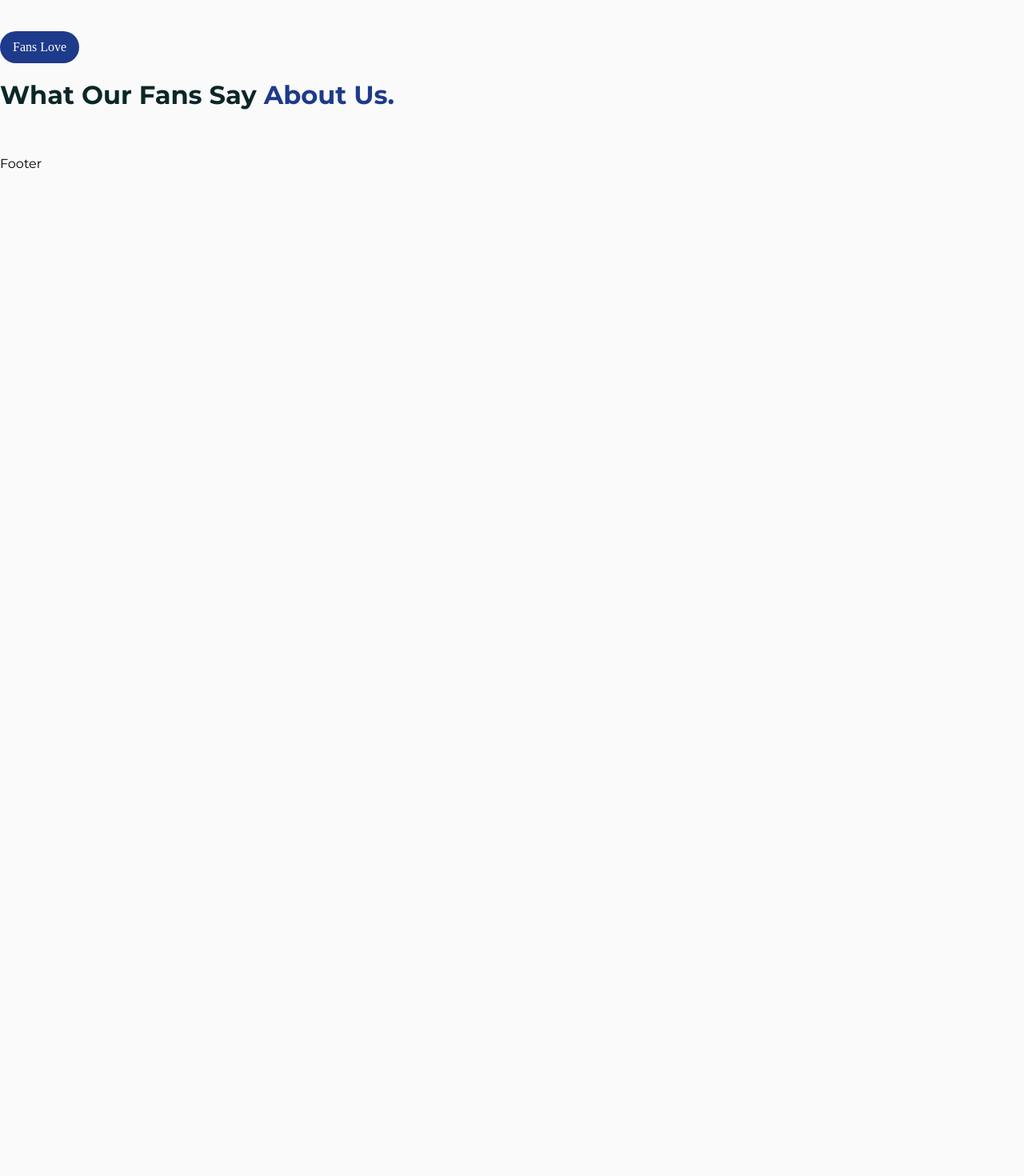
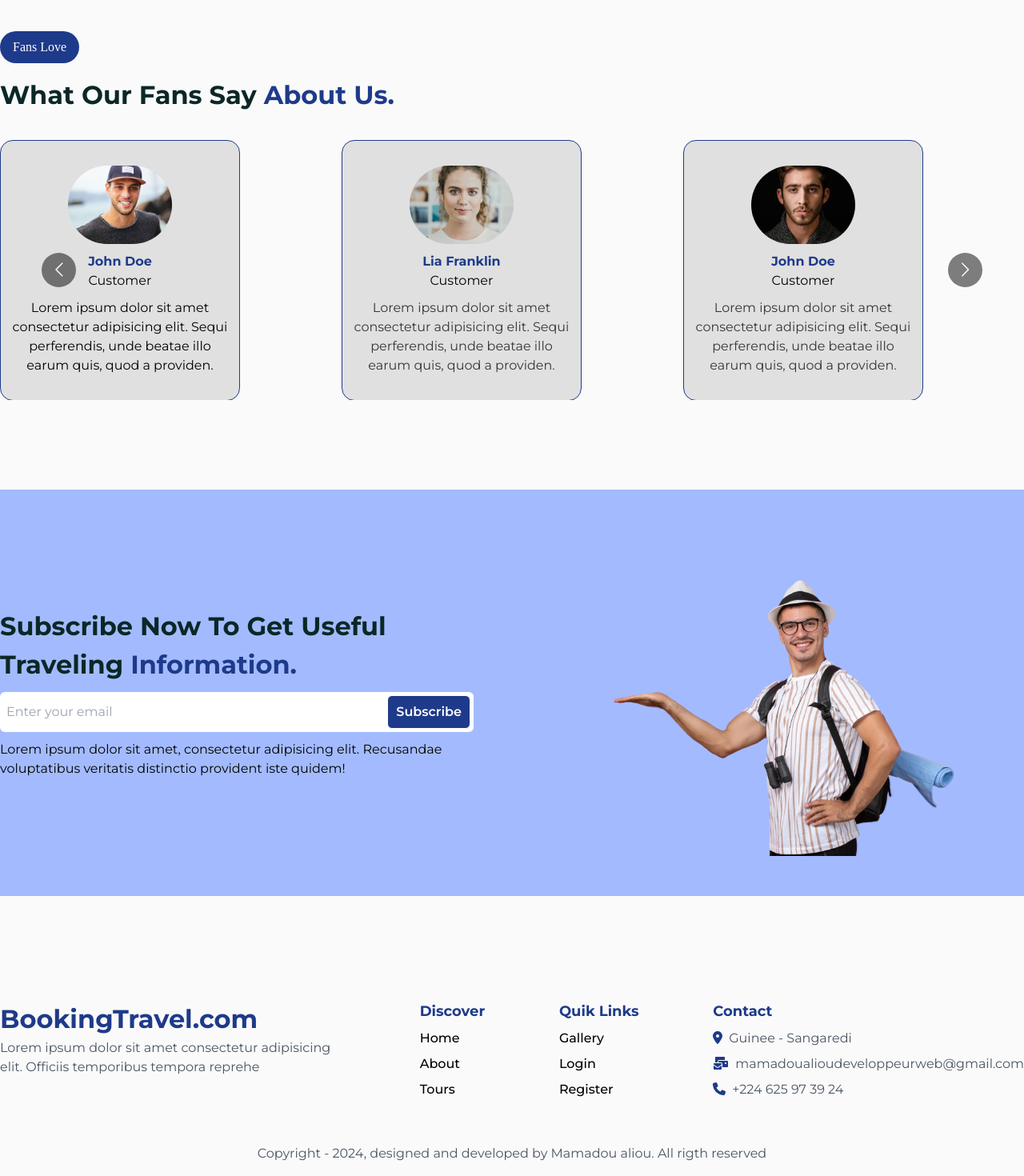
Before and after one commit to aliou77/MERN-Stack-Travel-Booking-Website, a React (Create React App) app in the folder frontend/: page /home in a window 1280 px wide. Shown: the part 4963-6433 px from the top of the page at 80% size. Before the commit the page ends 5180 px from the top, so only its background shows below. Built offline with nearby package versions, Linux system fonts and the light colour scheme; a web font is replaced by a local one.

Commit message:
design: finish home page

```diff
--- a/frontend/src/App.css
+++ b/frontend/src/App.css
@@ -50,6 +50,14 @@ a {
 /* header css */
 .header-link-item a.active{
   @apply text-blue-900;
+}
+.fixed-header{
+  position: sticky;
+  top: 0;
+  left: 0;
+  width: 100%;
+  box-shadow: rgba(17, 12, 46, 0.15) 0px 48px 100px 0px;
+  z-index: 10;
 }
 
 /* css hero */
@@ -124,6 +132,19 @@ div.tour-item img{
   transform: scale(1.1);
 }
 
+/* css testimonals section */
+.testimonial-item{
+  @apply max-w-[300px] bg-[#e0e0e0] py-[31px] px-[7px] rounded-[1rem] border border-blue-900;
+}
+.btn-newsletter{
+  @apply border border-white bg-blue-900 text-white font-semibold hover:border-blue-900 px-[10px] py-2 rounded-md;
+}
+
+/*  */
+
+
+
+
 .desktop-width{
   max-width: 1300px;
   width: 100%;
--- a/frontend/src/Components/Footer/Footer.jsx
+++ /dev/null
@@ -1,9 +0,0 @@
-import React from 'react'
-
-function Footer() {
-  return (
-    <div>Footer</div>
-  )
-}
-
-export default Footer
--- /dev/null
+++ b/frontend/src/Components/Footer/Footer.tsx
@@ -0,0 +1,94 @@
+import React from 'react'
+import Logo from '../Logo'
+import {FontAwesomeIcon} from '@fortawesome/react-fontawesome';
+import { faLocationDot, faMailBulk, faPhone } from '@fortawesome/free-solid-svg-icons';
+import { Link } from 'react-router-dom';
+
+const footer_link1 = [
+  {
+    path: "/home",
+    diaplay: "Home"
+  },
+  {
+    path: "/about",
+    diaplay: "About"
+  },
+  {
+    path: "/tours",
+    diaplay: "Tours"
+  }
+]
+
+const footer_link2 = [
+  {
+    path: "/gallery",
+    diaplay: "Gallery"
+  },
+  {
+    path: "/login",
+    diaplay: "Login"
+  },
+  {
+    path: "/register",
+    diaplay: "Register"
+  }
+]
+
+function Footer() {
+  return (
+    <footer className='pt-[5rem] desktop-width'>
+      <div className="content flex justify-between">
+        <div className="item max-w-[27rem] w-full">
+          <Logo />
+          <p className='text-gray-600'>Lorem ipsum dolor sit amet consectetur adipisicing elit. Officiis temporibus tempora reprehe</p>
+          <div className="logos flex gap-4">
+          </div>
+        </div>
+        <div className="item">
+          <h5 className='font-bold text-lg text-blue-900'>Discover</h5>
+          <ul>
+            {
+              footer_link1.map((item, index) =>(
+                <li className='font-medium hover:underline hover:text-blue-900 my-2' key={index}>
+                  <Link to={item.path}>{item.diaplay}</Link>
+                </li>
+              ))
+            }
+          </ul>
+        </div>
+        <div className="item">
+          <h5 className='font-bold text-lg text-blue-900'>Quik Links</h5>
+          <ul>
+            {
+              footer_link2.map((item, index) =>(
+                <li className='font-medium hover:underline hover:text-blue-900 my-2' key={index}>
+                  <Link to={item.path}>{item.diaplay}</Link>
+                </li>
+              ))
+            }
+          </ul>
+        </div>
+        <div className="item">
+          <h5 className='font-bold text-lg text-blue-900'>Contact</h5>
+          <ul>
+            <li className='my-2'>
+              <FontAwesomeIcon icon={faLocationDot} className='text-blue-900' />
+              <span className='text-gray-600 ps-2'>Guinee - Sangaredi</span>
+            </li>
+            <li className='my-2'>
+              <FontAwesomeIcon icon={faMailBulk} className='text-blue-900' />
+              <span className='text-gray-600 ps-2'>mamadoualioudeveloppeurweb@gmail.com</span>
+            </li>
+            <li className='my-2'>
+              <FontAwesomeIcon icon={faPhone} className='text-blue-900' />
+              <span className='text-gray-600 ps-2'>+224 625 97 39 24</span>
+            </li>
+          </ul>
+        </div>
+      </div>
+      <p className='text-gray-600 text-center mt-[3rem] mb-4'>Copyright - 2024, designed and developed by Mamadou aliou. All rigth reserved</p>
+    </footer>
+  )
+}
+
+export default Footer
--- /dev/null
+++ b/frontend/src/Components/Newsletter.tsx
@@ -0,0 +1,26 @@
+import React from 'react'
+// @ts-ignore
+import img from '../assets/images/male-tourist.png';
+import Title from './Title';
+
+function Newsletter() {
+  return (
+    <section className='newsletter-section mt-[7rem] bg-[#a3bbfe]'>
+        <div className="content flex gap-4 justify-between items-center py-[50px] desktop-width">
+            <div className="left max-w-[37rem]">
+                <Title title={"subscribe now to get useful traveling"} spanTitle={"information."} />
+                <div className="form-newsletter flex gap-3 bg-white rounded-md p-1 my-[10px]">
+                    <input type="text" className='ps-1 outline-none border-none w-full' placeholder='Enter your email' />
+                    <button type='submit' className='btn-newsletter'>Subscribe</button>
+                </div>
+                <p>Lorem ipsum dolor sit amet, consectetur adipisicing elit. Recusandae voluptatibus veritatis distinctio provident iste quidem!</p>
+            </div>
+            <div className="right">
+                <img src={img} alt="male tourist" />
+            </div>
+        </div>
+    </section>
+  )
+}
+
+export default Newsletter
--- a/frontend/src/Components/Testmonial.tsx
+++ b/frontend/src/Components/Testmonial.tsx
@@ -0,0 +1,91 @@
+import React from 'react'
+import Carousel from 'react-multi-carousel';
+import 'react-multi-carousel/lib/styles.css';
+// @ts-ignore
+import av1 from '../assets/images/ava-1.jpg'; import av2 from '../assets/images/ava-2.jpg'; import av3 from '../assets/images/ava-3.jpg';
+
+const responsive = {
+    desktop: {
+      breakpoint: { max: 3000, min: 1024 },
+      items: 4,
+      slidesToSlide: 3 // optional, default to 1.
+    },
+    tablet: {
+      breakpoint: { max: 1024, min: 464 },
+      items: 3,
+      slidesToSlide: 2 // optional, default to 1.
+    },
+    mobile: {
+      breakpoint: { max: 464, min: 0 },
+      items: 1,
+      slidesToSlide: 1 // optional, default to 1.
+    }
+  };
+
+function Testmonial() {
+  return (
+    <div className='testimonals-container mt-8'>
+        <div className="testimonals-content">
+            <Carousel
+                responsive={responsive}
+                draggable={true}
+                autoPlaySpeed={2000}
+                infinite={true}
+                customTransition="all .5"
+                >
+                <div className="testimonial-item ">
+                    <div className="head flex flex-col items-center justify-center gap-[10px]">
+                        <div className="img w-[130px]">
+                            <img src={av1} alt="avatar" className='rounded-full' />
+                        </div>
+                        <div className="desc text-center">
+                            <h5 className='font-bold capitalize text-blue-900'>John doe</h5>
+                            <p>Customer</p>
+                        </div>
+                        <p className='text-center'>Lorem ipsum dolor sit amet consectetur adipisicing elit. Sequi perferendis, unde beatae illo earum quis, quod a providen.</p>
+                    </div>
+                </div>
+                <div className="testimonial-item ">
+                    <div className="head flex flex-col items-center justify-center gap-[10px]">
+                        <div className="img w-[130px]">
+                            <img src={av2} alt="avatar" className='rounded-full' />
+                        </div>
+                        <div className="desc text-center">
+                            <h5 className='font-bold capitalize text-blue-900'>lia franklin</h5>
+                            <p>Customer</p>
+                        </div>
+                        <p className='text-center text-[#000000c2]'>Lorem ipsum dolor sit amet consectetur adipisicing elit. Sequi perferendis, unde beatae illo earum quis, quod a providen.</p>
+                    </div>
+                </div>
+                <div className="testimonial-item ">
+                    <div className="head flex flex-col items-center justify-center gap-[10px]">
+                        <div className="img w-[130px]">
+                            <img src={av3} alt="avatar" className='rounded-full' />
+                        </div>
+                        <div className="desc text-center">
+                            <h5 className='font-bold capitalize text-blue-900'>John doe</h5>
+                            <p>Customer</p>
+                        </div>
+                        <p className='text-center text-[#000000c2]'>Lorem ipsum dolor sit amet consectetur adipisicing elit. Sequi perferendis, unde beatae illo earum quis, quod a providen.</p>
+                    </div>
+                </div>
+                <div className="testimonial-item ">
+                    <div className="head flex flex-col items-center justify-center gap-[10px]">
+                        <div className="img w-[130px]">
+                            <img src={av2} alt="avatar" className='rounded-full' />
+                        </div>
+                        <div className="desc text-center">
+                            <h5 className='font-bold capitalize text-blue-900'>lia franklin</h5>
+                            <p>Customer</p>
+                        </div>
+                        <p className='text-center text-[#000000c2]'>Lorem ipsum dolor sit amet consectetur adipisicing elit. Sequi perferendis, unde beatae illo earum quis, quod a providen.</p>
+                    </div>
+                </div>
+            </Carousel>
+
+        </div>
+    </div>
+  )
+}
+
+export default Testmonial;
--- a/frontend/src/Pages/Home.tsx
+++ b/frontend/src/Pages/Home.tsx
@@ -9,13 +9,15 @@ import weather from "../assets/images/weather.png"; import guide from "../assets
 import tours from '../assets/data/tours';
 import TourCard from '../Components/TourCard';
 import Gallery from '../Components/Gallery';
+import Testmonial from '../Components/Testmonial';
+import Newsletter from '../Components/Newsletter';
 
 
 function Home() {
   return (
     <>
-      <main className='main-content desktop-width'>
-        <section className="hero-section flex gap-8 ">
+      <main className='main-content'>
+        <section className="hero-section flex gap-8 desktop-width">
           <div className="left w-full">
             <StyledTitle title={"know before you go"} />
             <Title title={"Traveling opens the door to creating"} spanTitle={"memories."} />
@@ -34,13 +36,13 @@ function Home() {
 
         {/* ================== */}
 
-        <section className='section-search-bar'>
+        <section className='section-search-bar desktop-width'>
           <SearchBar />
         </section>
 
         {/* ================= */}
 
-        <section className='services-section mt-[7rem]'>
+        <section className='services-section mt-[7rem] desktop-width'>
           <div className="content flex gap-8">
             <div className="left">
               <StyledTitle title={"what we serve"} />
@@ -79,7 +81,7 @@ function Home() {
         </section>
 
         {/* ================= */}
-        <section className='featured-tours-section mt-[7rem]'>
+        <section className='featured-tours-section mt-[7rem] desktop-width'>
           <div className="content">
             <div className="head">
               <StyledTitle title={"explore"} />
@@ -87,8 +89,8 @@ function Home() {
             </div>
             <div className="tours-content flex gap-8 flex-wrap">
               {
-                tours.map((tour) =>{
-                  return <TourCard tour={tour} />
+                tours.map((tour, index) =>{
+                  return <TourCard tour={tour} key={index} />
                 })
               }
             </div>
@@ -96,7 +98,7 @@ function Home() {
         </section>
 
         {/* ================= */}
-        <section className='experience-section mt-[7rem]'>
+        <section className='experience-section mt-[7rem] desktop-width'>
             <div className="content flex justify-between gap-[10rem]">
               <div className="left">
                 <div className="head">
@@ -126,19 +128,25 @@ function Home() {
         </section>
 
         {/* ================= */}
-        <section className='gallery-section mt-[7rem]'>
+        <section className='gallery-section mt-[7rem] desktop-width'>
           <Gallery />
         </section>
 
         {/* ================= */}
-        <section className='testmonial-section mt-[7rem]'>
+        <section className='testmonial-section mt-[7rem] desktop-width'>
           <div className="content">
             <div className="head">
               <StyledTitle title={"fans love"} />
               <Title title={"what our fans say"} spanTitle={"about us."} />
             </div>
+
+            <Testmonial />
           </div>
         </section>
+
+        {/* ================= */}
+        <Newsletter />
+
       </main>
     </>
   )
```
Also changed, not shown: frontend/src/Components/Header/Header.jsx (+21 -2 lines).
